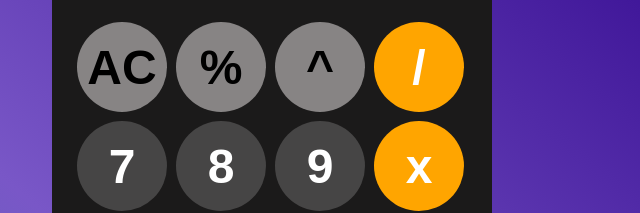
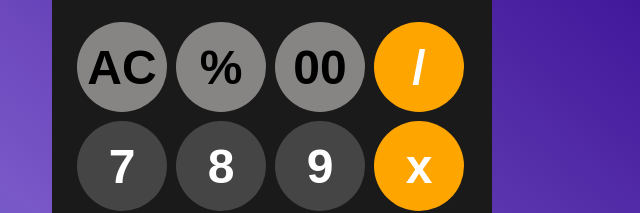
Before and after one commit to sayandas-sd/kiddo_calculator, a plain HTML site: page index.html in a window 1280 px wide. Shown: the part 187-400 px from the top of the page, 368-1008 px from the left. Drawn offline with Linux system fonts and the light colour scheme.

Commit message:
Update index.html

```diff
--- a/index.html
+++ b/index.html
@@ -12,7 +12,7 @@
         <div id="keys">
             <button onclick="clearDisplay()" class="btn-grey">AC</button>
             <button onclick="displayButton('%')" class="btn-grey">%</button>
-            <button onclick="displayButton('^')" class="btn-grey">^</button>
+            <button onclick="displayButton('00')" class="btn-grey">00</button>
             <button onclick="displayButton('/')" class="btn-yellow">/</button>
             <button onclick="displayButton('7')">7</button>
             <button onclick="displayButton('8')">8</button>
```
